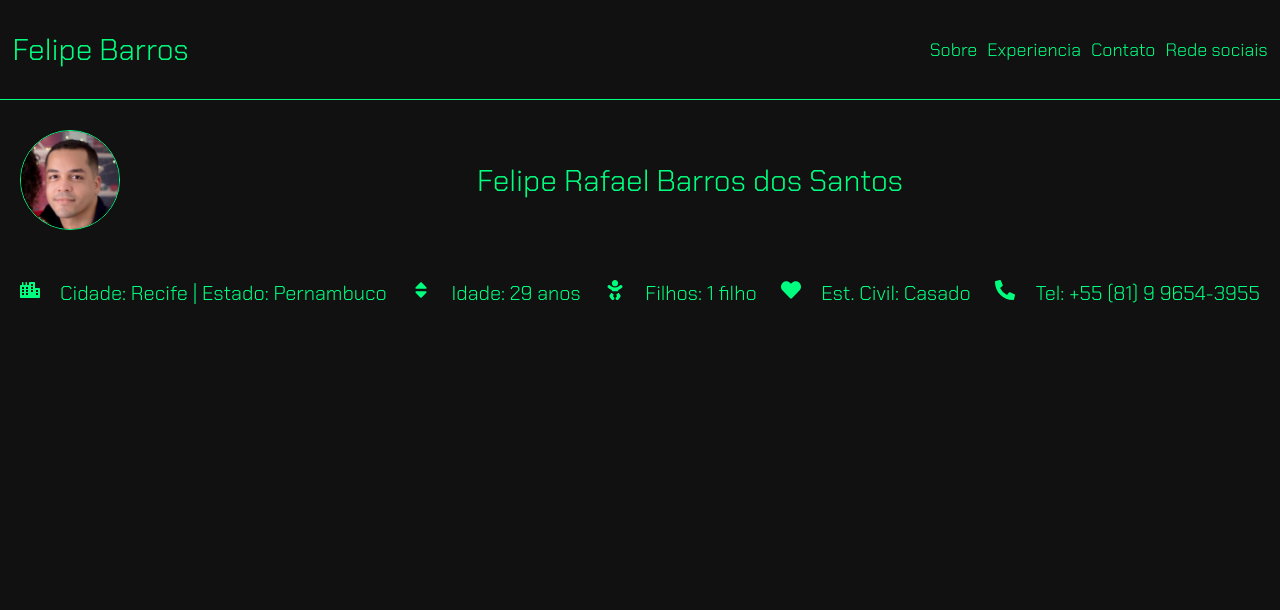
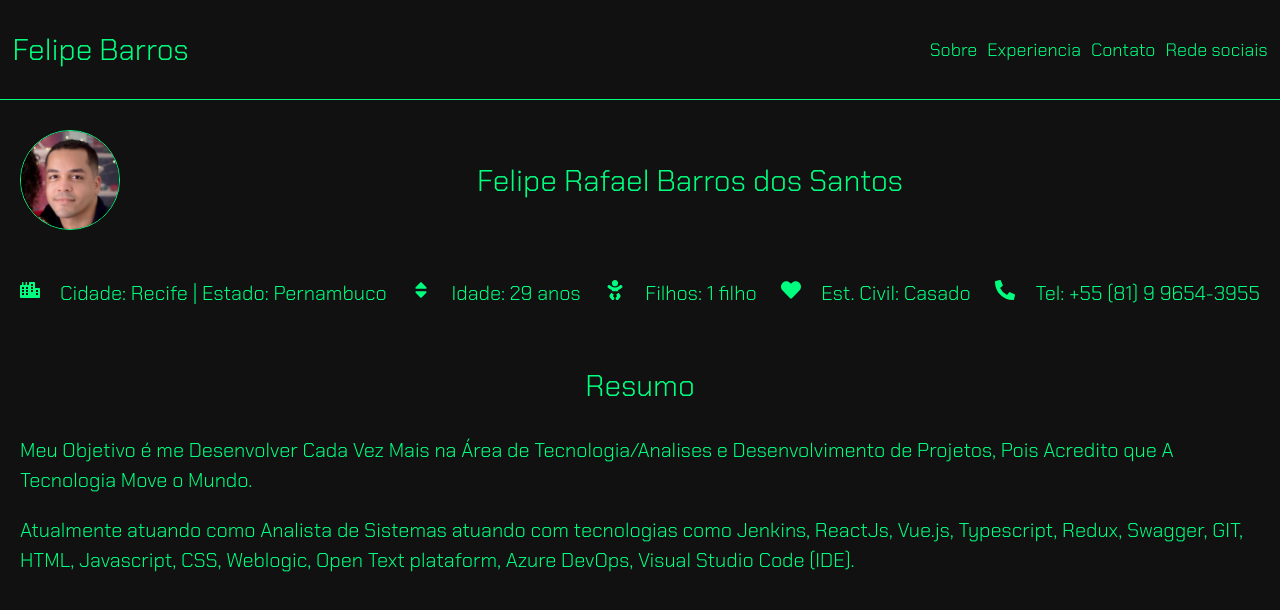
Before and after one commit to feliperafa/cv-felipe, a React (Create React App) app: page / in a window 1280 px wide. Shown: the top 610 px of the page. Built offline with nearby package versions, Linux system fonts and the light colour scheme.

Commit message:
finalizando page home

```diff
--- a/src/components/header/index.js
+++ b/src/components/header/index.js
@@ -1,5 +1,4 @@
-import { Fragment } from 'react';
-
+import React, { Fragment, useEffect, useState } from 'react';
 import {
 	Container,
 	ContainerLogo,
@@ -8,22 +7,47 @@ import {
 	MenuTitle,
 	LinkLogo,
 	LogoName,
+	Hamburger,
+	containerButton,
 } from './style';
+import { FaExpand, FaStream } from 'react-icons/fa';
 
 //import informações
 import { InforData } from './data';
 
 export function Header() {
+	const [show, setShow] = useState(false);
+	const [isHide, setHide] = useState(false);
+
+	const hasWindow = typeof window !== 'undefined';
+	const updateMedia = () =>
+		hasWindow && setShow(window.screen.availWidth < 768);
+
+	useEffect(() => {
+		if (hasWindow) {
+			window.addEventListener('resize', updateMedia);
+			return () => window.removeEventListener('resize', updateMedia);
+		}
+	});
+
+	function toggleMenu() {
+		setHide(!isHide);
+	}
+
 	return (
 		<Container>
 			<ContainerContent>
 				<ContainerLogo>
 					<LinkLogo to="/">
-						{/* <Logo src={LogoPerfil} alt="logo" /> */}
 						<LogoName>Felipe Barros</LogoName>
 					</LinkLogo>
 				</ContainerLogo>
-				<ContainerMenu>
+				<containerButton>
+					<Hamburger onClick={toggleMenu} isHide={isHide}>
+						{isHide ? <FaExpand /> : <FaStream />}
+					</Hamburger>
+				</containerButton>
+				<ContainerMenu isHide={isHide} show={show}>
 					{InforData &&
 						InforData.map((el, index) => (
 							<Fragment key={index}>
--- a/src/components/header/style.js
+++ b/src/components/header/style.js
@@ -1,5 +1,6 @@
 import styled from 'styled-components';
 import { Link } from 'react-router-dom';
+import { css } from 'styled-components';
 
 export const Container = styled.header`
 	display: flex;
@@ -64,7 +65,36 @@ export const ContainerMenu = styled.div`
 	display: flex;
 	flex-direction: row;
 	align-items: center;
+
+	@media (max-width: 600px) {
+		height: 0px;
+		visibility: hidden;
+		overflow-y: hidden;
+
+		${(props) =>
+			props.isHide &&
+			css &&
+			`
+			display:flex;
+			position:absolute;
+			width:100%;
+			top:10rem;
+			right:0;
+			background: linear-gradient(217deg, rgba(0, 255, 127, 1), rgba(255,0,0,0) 99.71%),
+            linear-gradient(127deg, rgba(0, 194, 203, 1), rgba(0,255,0,0) 99.71%),
+            linear-gradient(336deg, rgba(17, 17, 17, 1), rgba(0,0,255,0) 100%);
+			flex-direction: column;
+			height:calc(100vh - 10rem);
+			z-index:1000;
+			transition:.6s;
+			visibility:visible;
+			overflow-y: auto;
+
+
+		`}
+	}
 `;
+
 export const MenuTitle = styled(Link)`
 	font-size: 1.8rem;
 	line-height: 2.4rem;
@@ -79,8 +109,48 @@ export const MenuTitle = styled(Link)`
 		box-shadow: inset 0 -3em 3em rgba(0, 0, 0, 0.1),
 			0 0 0 2px rgb(255, 255, 255), 0.3em 0.3em 1em rgba(0, 0, 0, 0.3);
 	}
+	@media (max-width: 600px) {
+		color: #fff;
+		padding: 2rem 0 2rem 0;
+		font-size: 2.8rem;
+
+		:hover {
+			box-shadow: inset 0 -3em 3em rgba(0, 0, 0, 0.1),
+				0 0 0 2px rgba(0, 255, 127, 1), 0.3em 0.3em 1em rgba(0, 0, 0, 0.3);
+		}
+	}
 `;
 
 export const ContainerLogo = styled.div`
 	display: flex;
 `;
+
+export const containerButton = styled.div`
+	display: none;
+
+	@media (max-width: 600px) {
+		order: 1;
+		display: flex;
+	}
+`;
+export const Hamburger = styled.button`
+	display: none;
+
+	@media (max-width: 600px) {
+		display: flex;
+		right: ${(props) => (props.isHide ? '3%' : '-65%')};
+		z-index: 1000;
+		position: relative;
+		width: 100%;
+		max-width: 5rem;
+		background-color: transparent;
+		transition: 0.6s;
+		border: none;
+		cursor: pointer;
+
+		svg {
+			font-size: 4rem;
+			color: #00ff7f;
+		}
+	}
+`;
--- a/src/pages/contato/Contato.js
+++ b/src/pages/contato/Contato.js
@@ -3,8 +3,8 @@ import React from 'react';
 export function Contato() {
 	return (
 		<div>
-			<h1>Olá Mundo! </h1>
-			<h1>Contato</h1>
+			<h1>Bem Vindo</h1>
+			<h1>Pagina Contato</h1>
 		</div>
 	);
 }
--- a/src/pages/experiencia/Experiencia.js
+++ b/src/pages/experiencia/Experiencia.js
@@ -3,8 +3,8 @@ import React from 'react';
 export function Experiencia() {
 	return (
 		<div>
-			<h1>Olá Mundo! </h1>
-			<h1>Experiencia</h1>
+			<h1>Bem Vindo</h1>
+			<h1>Pagina Experiencia</h1>
 		</div>
 	);
 }
--- a/src/pages/home/Home.js
+++ b/src/pages/home/Home.js
@@ -11,7 +11,11 @@ import {
 	GeneralInformation,
 	Information,
 	ContainerGeneral,
+	AreaDescription,
+	ContainerAreaDescription,
+	AreaDescriptionTitle,
 } from './style';
+
 import { FaCity, FaSort, FaBaby, FaPhoneAlt, FaHeart } from 'react-icons/fa';
 import { Data } from './data';
 export function PageHome() {
@@ -53,6 +57,12 @@ export function PageHome() {
 							<Information>Tel: {data.telephone}</Information>
 						</GeneralInformation>
 					</ContainerGeneralInformation>
+					<ContainerAreaDescription>
+						<AreaDescriptionTitle>{data.titleDescription}</AreaDescriptionTitle>
+						{data.areaDescription.map((_) => (
+							<AreaDescription>{_}</AreaDescription>
+						))}
+					</ContainerAreaDescription>
 				</ContainerGeneral>
 			)}
 		</Container>
--- a/src/pages/home/data.js
+++ b/src/pages/home/data.js
@@ -9,5 +9,12 @@ export const Data = [
 		maritalStatus: 'Casado',
 		sons: '1 filho',
 		photo: photoPerfil,
+		areaDescription: [
+			`Meu Objetivo é me Desenvolver Cada Vez Mais na Área de Tecnologia/Analises e Desenvolvimento de Projetos, Pois Acredito que A Tecnologia Move o Mundo.`,
+			`Atualmente atuando como Analista de Sistemas atuando com tecnologias como Jenkins,
+		ReactJs, Vue.js, Typescript, Redux, Swagger, GIT, HTML, Javascript, CSS, Weblogic, Open
+		Text plataform, Azure DevOps, Visual Studio Code (IDE).`,
+		],
+		titleDescription: 'Resumo',
 	},
 ];
--- a/src/pages/home/style.js
+++ b/src/pages/home/style.js
@@ -63,3 +63,31 @@ export const GeneralInformation = styled.div`
 export const Information = styled.p`
 	display: flex;
 `;
+
+export const ContainerAreaDescription = styled.div`
+	display: flex;
+	flex-direction: column;
+	margin-top: 3rem;
+`;
+export const AreaDescriptionTitle = styled.h2`
+	display: flex;
+	justify-content: center;
+	align-items: center;
+	margin: 3rem;
+	font-size: 3rem;
+	font-family: 'Chakra Petch', sans-serif;
+	font-weight: 300;
+`;
+export const AreaDescription = styled.p`
+	font-weight: 300;
+	display: flex;
+	align-items: center;
+	justify-content: center;
+	font-family: 'Chakra Petch', sans-serif;
+	font-size: 2rem;
+	line-height: 3rem;
+
+	:first-of-type {
+		margin-bottom: 2rem;
+	}
+`;
--- a/src/pages/rede-social/ReseSocial.js
+++ b/src/pages/rede-social/ReseSocial.js
@@ -3,8 +3,8 @@ import React from 'react';
 export function RedeSocial() {
 	return (
 		<div>
-			<h1>Olá Mundo! </h1>
-			<h1>Rede Social</h1>
+			<h1>Bem Vindo</h1>
+			<h1>Pagina Rede Social</h1>
 		</div>
 	);
 }
--- a/src/pages/sobre/Sobre.js
+++ b/src/pages/sobre/Sobre.js
@@ -3,8 +3,8 @@ import React from 'react';
 export function Sobre() {
 	return (
 		<div>
-			<h1>Olá Mundo! </h1>
-			<h1>Sobre</h1>
+			<h1>Bem Vindo</h1>
+			<h1>Pagina Sobre</h1>
 		</div>
 	);
 }
```
